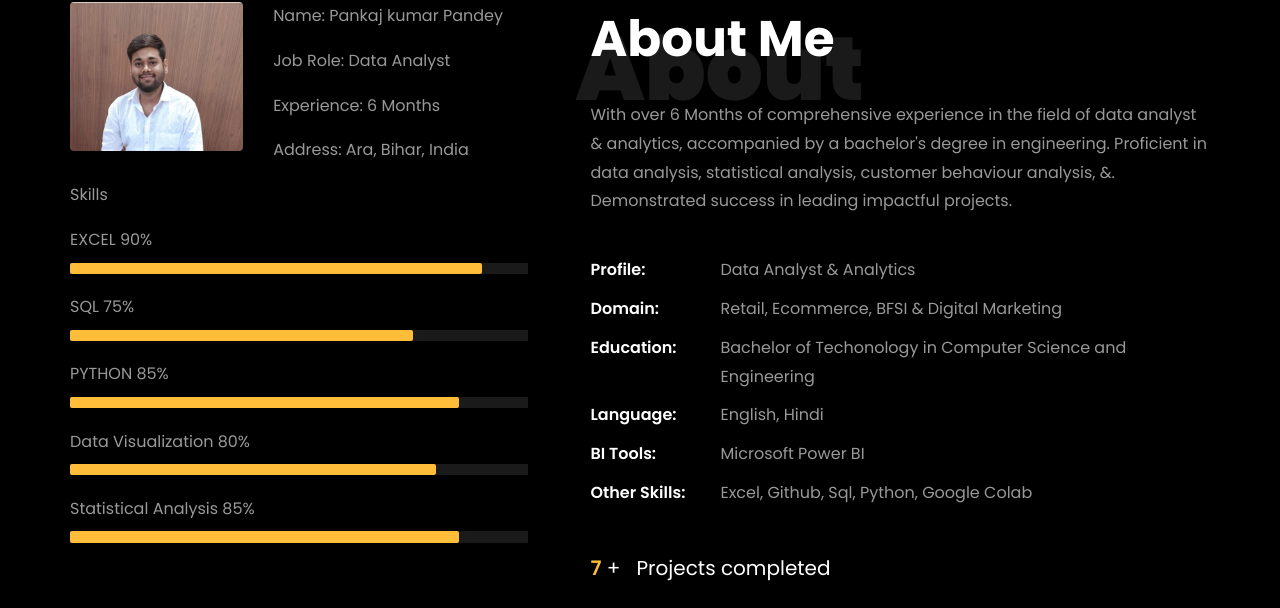
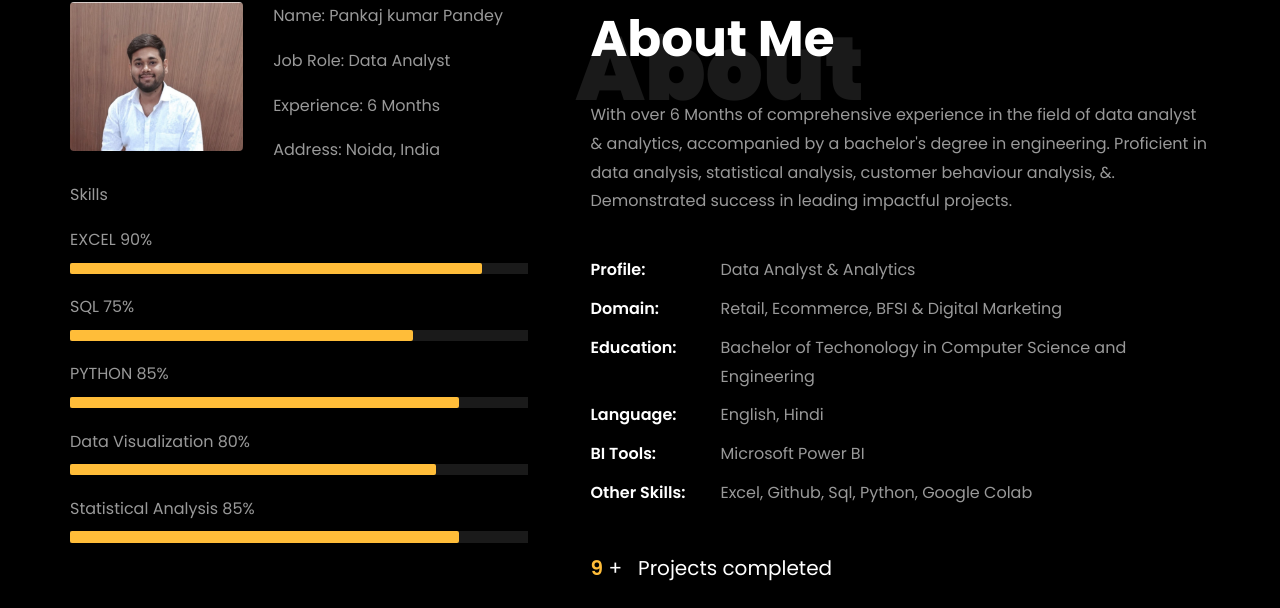
Before and after one commit to kumar0896919-sudo/PankajPandey.github.io, a plain HTML site: page index.html in a window 1280 px wide. Shown: the part 860-1468 px from the top of the page. Drawn offline with Linux system fonts and the light colour scheme; files whose address does not match are found by name.

Commit message:
Update index.html

```diff
--- a/index.html
+++ b/index.html
@@ -226,7 +226,7 @@
 										<p><span class="title-s">Name: </span> <span>Pankaj kumar Pandey</span></p>
 										<p><span class="title-s">Job Role: </span> <span>Data Analyst</span></p>
 										<p><span class="title-s">Experience: </span> <span>6 Months</span></p>
-										<p><span class="title-s">Address: </span> <span>Ara, Bihar, India</span></p>
+										<p><span class="title-s">Address: </span> <span> Noida, India</span></p>
 									  </div>
 									</div>
 								  </div>
@@ -302,7 +302,7 @@
 						<div class="counter-wrap ftco-animate d-flex mt-md-3">
 							<div class="text">
 								<p class="mb-4">
-									<span class="number" data-number="8">0</span> <span>+</span>
+									<span class="number" data-number="10">0</span> <span>+</span>
 									<span>&nbsp; Projects completed</span>
 								</p>
 								<p><a href="https://github.com/kumar0896919-sudo" class="btn btn-primary py-3 px-3">GitHub</a></p>
@@ -573,7 +573,7 @@
           			<span class="icon-paper-plane"></span>
           		</div>
           		<h3 class="mb-4">Email Address</h3>
-	            <p><a href="mailto: kumar0896919@gmail.com">kumar0896919@gmail.com</a></p>
+	            <p><a href="mailto:kumar0896919@gmail.com">kumar0896919@gmail.com</a></p>
 	          </div>
           </div>
           <div class="col-md-6 col-lg-3 d-flex ftco-animate">
```
